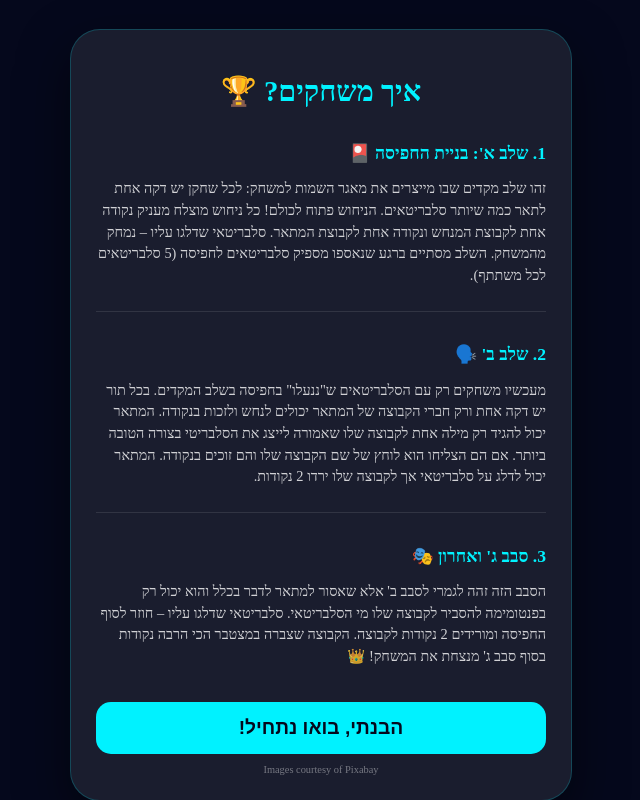
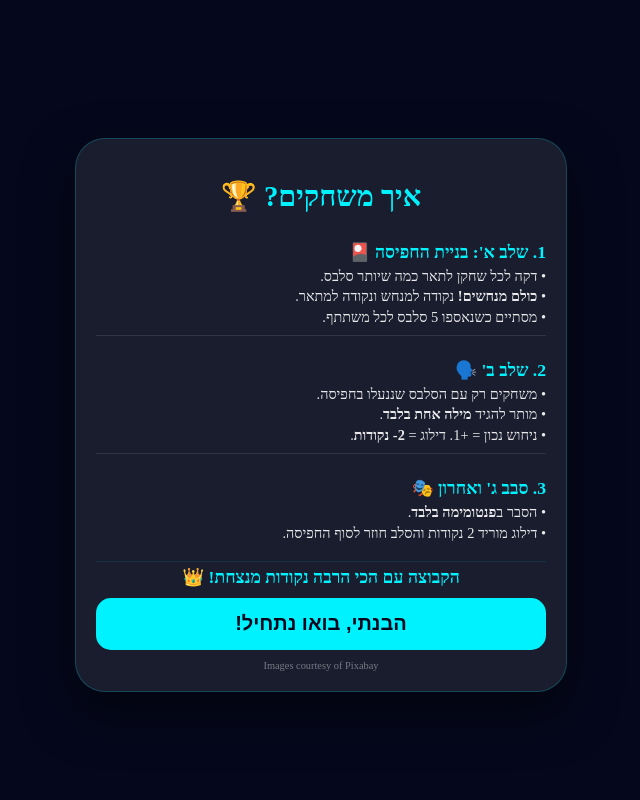
Before and after one commit to danenberg15-star/charades-game, a Next.js app: page / in a window 1280 px wide. Shown: the whole page, without its empty margins (319-959 px from the left). Built offline with nearby package versions, Linux system fonts and the light colour scheme.

Commit message:
UI Fix: Shortened rules text and updated Countdown colors to Cyan Neon

```diff
--- a/app/components/CountdownStep.tsx
+++ b/app/components/CountdownStep.tsx
@@ -21,21 +21,30 @@ export default function CountdownStep({ timer, turnInfo, isTeamMode, currentPhas
   };
 
   return (
-    <div style={{...styles.flexLayout, height: '100dvh', justifyContent: 'center'}}>
+    <div style={{...styles.flexLayout, height: '100dvh', justifyContent: 'center', direction: 'rtl'}}>
       <div style={{ textAlign: 'center', marginBottom: '30px' }}>
         <div style={{ fontSize: '24px', color: '#64748b', marginBottom: '10px' }}>מתחילים בעוד...</div>
-        <div style={{ fontSize: '110px', fontWeight: '900', color: '#ffd700', lineHeight: '1' }}>{timer}</div>
+        <div style={{ fontSize: '110px', fontWeight: '900', color: '#00f2ff', lineHeight: '1' }}>{timer}</div>
       </div>
 
-      <div style={{ backgroundColor: 'rgba(255,215,0,0.1)', padding: '15px 25px', borderRadius: '20px', border: '1px solid #ffd700', marginBottom: '30px', textAlign: 'center', width: '90%', maxWidth: '350px' }}>
-        <div style={{ color: '#ffd700', fontSize: '1.2rem', fontWeight: 'bold' }}>{getPhaseRule()}</div>
+      <div style={{
+        backgroundColor: 'rgba(0, 242, 255, 0.1)',
+        padding: '15px 25px',
+        borderRadius: '20px',
+        border: '1px solid #00f2ff',
+        marginBottom: '40px',
+        textAlign: 'center',
+        width: '90%',
+        maxWidth: '350px'
+      }}>
+        <div style={{ color: '#00f2ff', fontSize: '1.2rem', fontWeight: 'bold' }}>{getPhaseRule()}</div>
       </div>
 
       <div style={{ backgroundColor: 'rgba(255,255,255,0.05)', padding: '20px', borderRadius: '24px', width: '320px', textAlign: 'center', border: '1px solid rgba(255,255,255,0.1)' }}>
         <div style={{ fontSize: '18px', color: '#64748b', marginBottom: '8px' }}>תור השחקן:</div>
         <div style={{ fontSize: '28px', fontWeight: 'bold', color: '#fff' }}>{turnInfo.name}</div>
         {isTeamMode && (
-          <div style={{ fontSize: '20px', color: '#ffd700', marginTop: '5px' }}>{turnInfo.team}</div>
+          <div style={{ fontSize: '20px', color: '#00f2ff', marginTop: '5px' }}>{turnInfo.team}</div>
         )}
       </div>
     </div>
--- a/app/components/RulesStep.tsx
+++ b/app/components/RulesStep.tsx
@@ -5,43 +5,42 @@ export default function RulesStep({ onStart }: { onStart: () => void }) {
   return (
     <div style={s.layout}>
       <div style={s.container}>
-        <h1 style={{ ...s.title, fontSize: '1.8rem', marginBottom: '20px' }}>איך משחקים? 🏆</h1>
+        <h1 style={{ ...s.title, fontSize: '1.8rem', marginBottom: '15px' }}>איך משחקים? 🏆</h1>
 
-        <div style={{ ...s.scrollArea, overflowY: 'auto' }}>
-          <section style={{ ...s.section, marginBottom: '18px', paddingBottom: '10px' }}>
-            <h2 style={{ ...s.subTitle, fontSize: '1.1rem' }}>1. שלב א': בניית החפיסה 🎴</h2>
+        <div style={s.scrollArea}>
+          <section style={s.section}>
+            <h2 style={s.subTitle}>1. שלב א': בניית החפיסה 🎴</h2>
             <p style={s.text}>
-              זהו שלב מקדים שבו מייצרים את מאגר השמות למשחק:
-              לכל שחקן יש דקה אחת לתאר כמה שיותר סלבריטאים.
-              הניחוש פתוח לכולם! כל ניחוש מוצלח מעניק נקודה אחת לקבוצת המנחש ונקודה אחת לקבוצת המתאר. סלבריטאי שדלגו עליו – נמחק מהמשחק.
-              השלב מסתיים ברגע שנאספו מספיק סלבריטאים לחפיסה (5 סלבריטאים לכל משתתף).
+              • דקה לכל שחקן לתאר כמה שיותר סלבס.<br/>
+              • <b>כולם מנחשים!</b> נקודה למנחש ונקודה למתאר.<br/>
+              • מסתיים כשנאספו 5 סלבס לכל משתתף.
             </p>
           </section>
 
-          <section style={{ ...s.section, marginBottom: '18px', paddingBottom: '10px' }}>
-            <h2 style={{ ...s.subTitle, fontSize: '1.1rem' }}>2. שלב ב' 🗣️</h2>
+          <section style={s.section}>
+            <h2 style={s.subTitle}>2. שלב ב' 🗣️</h2>
             <p style={s.text}>
-              מעכשיו משחקים רק עם הסלבריטאים ש"ננעלו" בחפיסה בשלב המקדים.
-              בכל תור יש דקה אחת ורק חברי הקבוצה של המתאר יכולים לנחש ולזכות בנקודה.
-              המתאר יכול להגיד רק מילה אחת לקבוצה שלו שאמורה לייצג את הסלבריטי בצורה הטובה ביותר.
-              אם הם הצליחו הוא לוחץ של שם הקבוצה שלו והם זוכים בנקודה.
-              המתאר יכול לדלג על סלבריטאי אך לקבוצה שלו ירדו 2 נקודות.
+              • משחקים רק עם הסלבס שננעלו בחפיסה.<br/>
+              • מותר להגיד <b>מילה אחת בלבד</b>.<br/>
+              • ניחוש נכון = +1. דילוג = <b>2- נקודות</b>.
             </p>
           </section>
 
-          <section style={{ ...s.section, borderBottom: 'none', marginBottom: '10px' }}>
-            <h2 style={{ ...s.subTitle, fontSize: '1.1rem' }}>3. סבב ג' ואחרון 🎭</h2>
+          <section style={{ ...s.section, borderBottom: 'none' }}>
+            <h2 style={s.subTitle}>3. סבב ג' ואחרון 🎭</h2>
             <p style={s.text}>
-              הסבב הזה זהה לגמרי לסבב ב' אלא שאסור למתאר לדבר בכלל והוא יכול רק בפנטומימה להסביר לקבוצה שלו מי הסלבריטאי.
-              סלבריטאי שדלגו עליו – חוזר לסוף החפיסה ומורידים 2 נקודות לקבוצה.
-              הקבוצה שצברה במצטבר הכי הרבה נקודות בסוף סבב ג' מנצחת את המשחק! 👑
+              • הסבר ב<b>פנטומימה בלבד</b>.<br/>
+              • דילוג מוריד 2 נקודות והסלב חוזר לסוף החפיסה.
             </p>
           </section>
         </div>
 
-        <button onClick={onStart} style={{ ...s.button, height: '52px', marginTop: '10px' }}>
-          הבנתי, בואו נתחיל!
-        </button>
+        <div style={s.footer}>
+          <div style={{ textAlign: 'center', color: '#00f2ff', fontWeight: '900', fontSize: '1.1rem', marginBottom: '10px' }}>
+            הקבוצה עם הכי הרבה נקודות מנצחת! 👑
+          </div>
+          <button onClick={onStart} style={s.button}>הבנתי, בואו נתחיל!</button>
+        </div>
 
         <div style={{ textAlign: 'center', fontSize: '0.65rem', opacity: 0.4, marginTop: '10px', color: 'white' }}>
           Images courtesy of Pixabay
@@ -53,11 +52,12 @@ export default function RulesStep({ onStart }: { onStart: () => void }) {
 
 const s: any = {
   layout: { display: 'flex', flexDirection: 'column', height: '100dvh', backgroundColor: '#05081c', color: 'white', padding: '15px', direction: 'rtl', alignItems: 'center', justifyContent: 'center' },
-  container: { width: '100%', maxWidth: '450px', height: 'auto', maxHeight: '98%', backgroundColor: '#1a1d2e', borderRadius: '30px', padding: '25px', display: 'flex', flexDirection: 'column', boxShadow: '0 20px 50px rgba(0,0,0,0.5)', border: '1px solid rgba(0, 242, 255, 0.2)' },
+  container: { width: '100%', maxWidth: '450px', backgroundColor: '#1a1d2e', borderRadius: '30px', padding: '20px', display: 'flex', flexDirection: 'column', boxShadow: '0 20px 50px rgba(0,0,0,0.5)', border: '1px solid rgba(0, 242, 255, 0.2)', maxHeight: '95vh' },
   title: { color: '#00f2ff', textAlign: 'center', fontWeight: '900' },
-  scrollArea: { flex: 1, display: 'flex', flexDirection: 'column' },
-  section: { borderBottom: '1px solid rgba(255,255,255,0.1)' },
-  subTitle: { color: '#00f2ff', marginBottom: '8px', fontWeight: '700' },
-  text: { fontSize: '0.9rem', lineHeight: '1.5', opacity: 0.8 },
-  button: { width: '100%', backgroundColor: '#00f2ff', color: '#05081c', border: 'none', borderRadius: '15px', fontSize: '1.2rem', fontWeight: '900', cursor: 'pointer' }
+  scrollArea: { flex: 1, overflowY: 'auto', display: 'flex', flexDirection: 'column', gap: '10px', marginBottom: '10px' },
+  section: { borderBottom: '1px solid rgba(255,255,255,0.1)', paddingBottom: '8px' },
+  subTitle: { color: '#00f2ff', marginBottom: '3px', fontWeight: '700', fontSize: '1.1rem' },
+  text: { fontSize: '0.9rem', lineHeight: '1.4', opacity: 0.9, margin: 0 },
+  footer: { width: '100%', paddingTop: '5px', borderTop: '1px solid rgba(0, 242, 255, 0.1)' },
+  button: { width: '100%', height: '52px', backgroundColor: '#00f2ff', color: '#05081c', border: 'none', borderRadius: '15px', fontSize: '1.25rem', fontWeight: '900', cursor: 'pointer' }
 };
```
